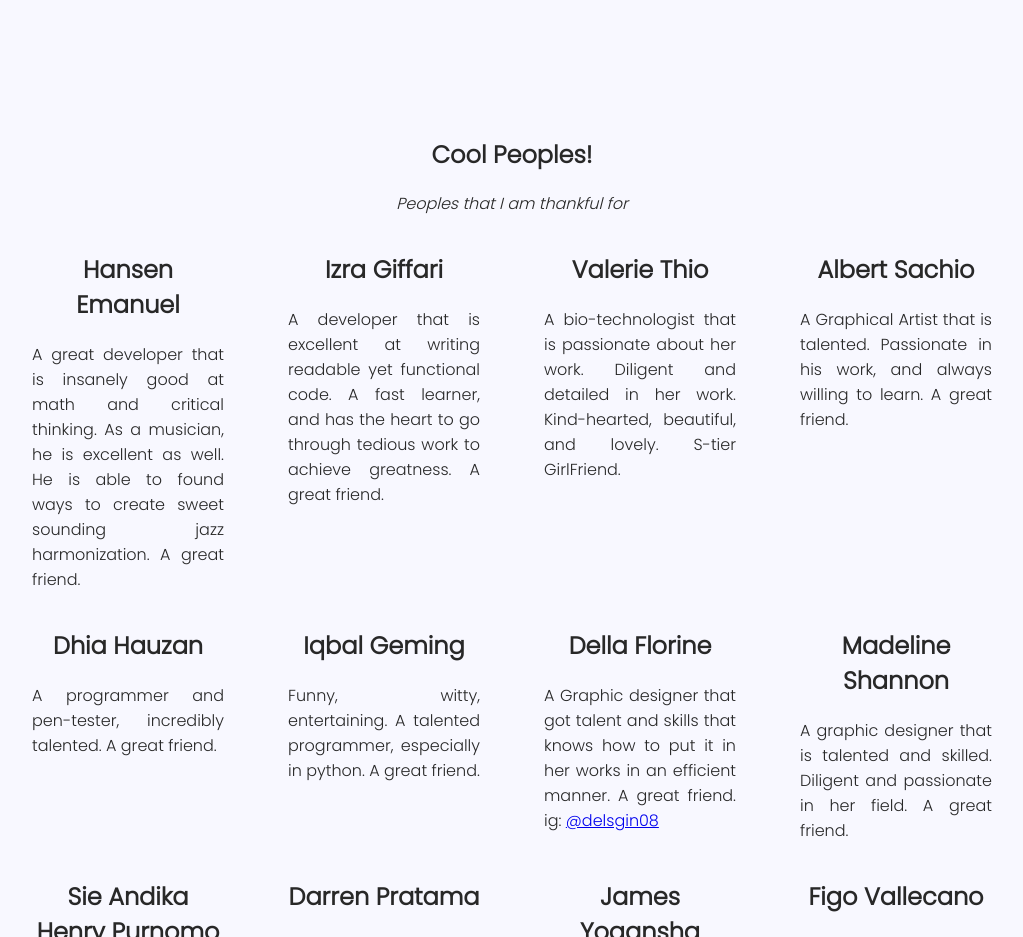
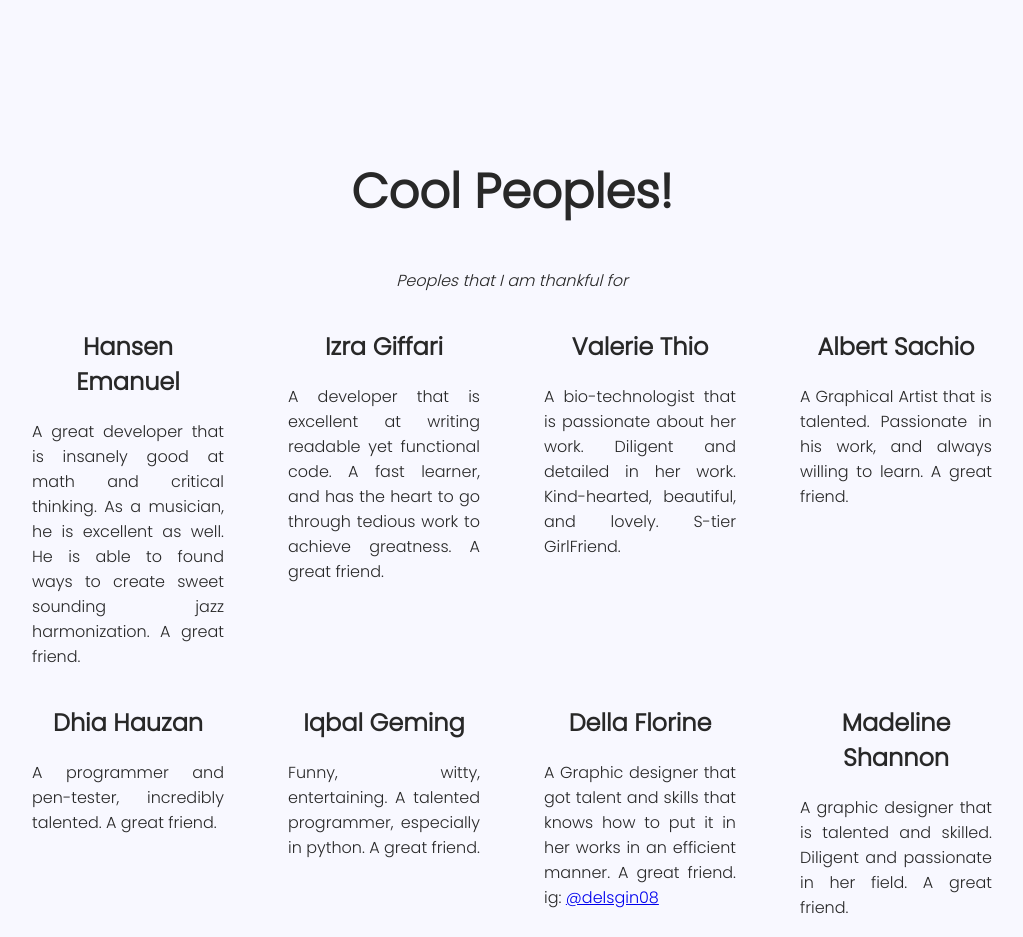
Before and after one commit to IniJamiel/Webset, a website: page index.html in a window 1280 px wide. Shown: the part 2900-3837 px from the top of the page, without its empty margins (128-1151 px from the left). Drawn offline with Linux system fonts and the light colour scheme.

Commit message:
Update index.html

```diff
--- a/index.html
+++ b/index.html
@@ -272,7 +272,7 @@
 
         <section class="people" id="people">
             <div class="container">
-                <h1>Cool Peoples!</h1>
+                <h1 class="sub-head">Cool Peoples!</h1>
                 <p class="caption">Peoples that I am thankful for</p>
             </div>
             <div class="container">
```
